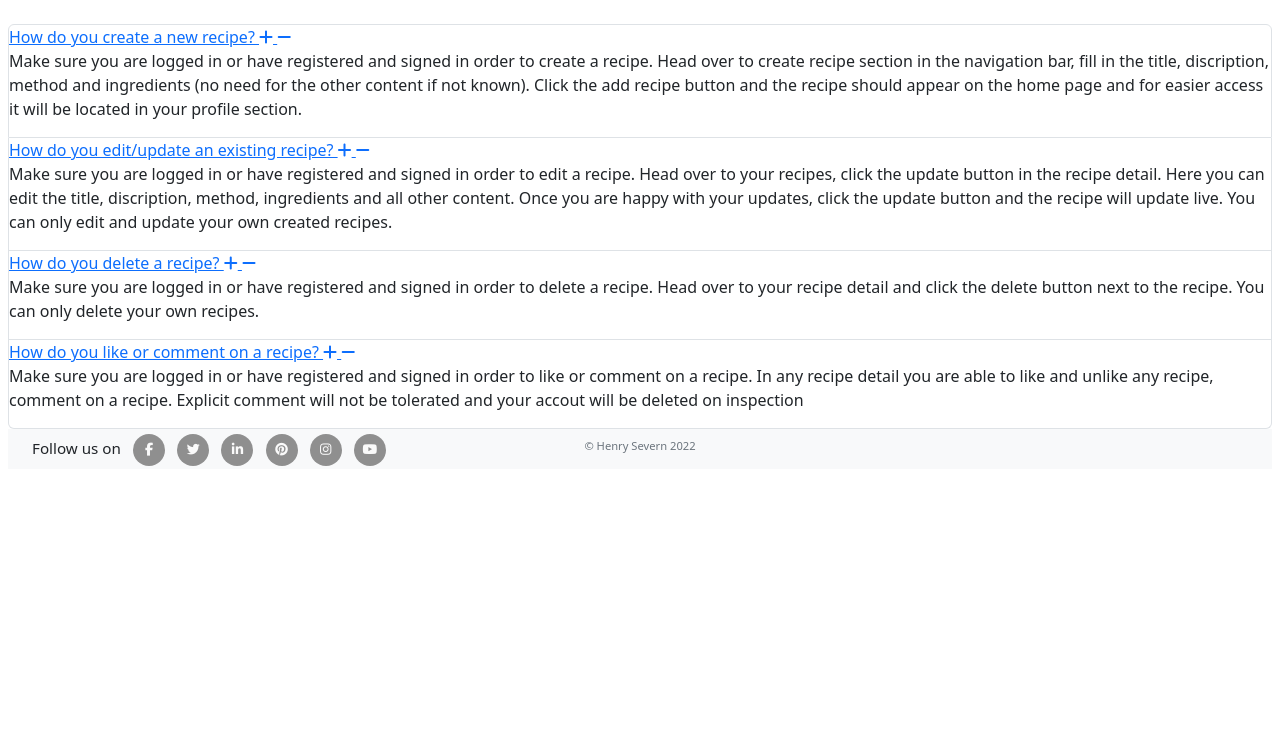
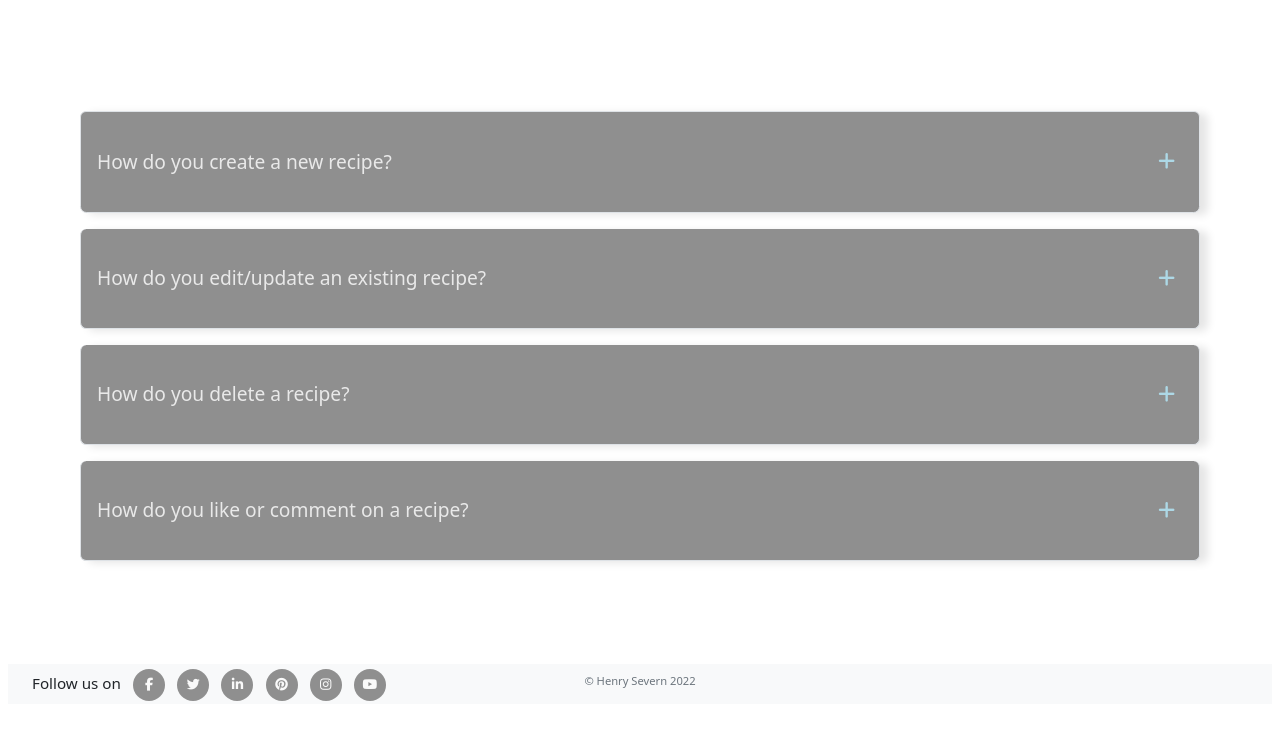
Before and after one commit to henrysevern/django_recipe_app, a Django app: page /questions/ in a window 1280 px wide. Shown: the part 67-800 px from the top of the page. Run offline with Django 3.2, Linux system fonts and the light colour scheme; some libraries are stand-ins or nearby versions.

Commit message:
Style questions.html template

```diff
--- a/static/css/style.css
+++ b/static/css/style.css
@@ -1,3 +1,8 @@
+#card-likes {
+    justify-content: right;
+}
+
+
 /* recipe detail page */
 #image-background{
     max-height: 200px;
@@ -64,6 +69,19 @@ background-color:#ffe6e6;
     background-color: whitesmoke;
 }
 
+.btn-like {
+    color: #E84610;
+    border: none;
+    background: transparent;
+}
+
+.btn-like:hover,
+.btn-like:active {
+    color: #E84610;
+    background: transparent;
+    border: none;
+}
+
 /* footer */
 footer {
     position: relative;
@@ -112,3 +130,85 @@ p.copyright {
 #footer-details {
     margin: 20px;
 }
+
+/* FAQ page questions */
+
+.question-section {
+    width: 100%;
+    height: 80vh;
+    /* background-color: #3c4053; */
+    display: flex;
+    align-items: center;
+    justify-content: center;
+}
+
+.question-container{
+    width: 90%;
+    max-width: 70rem;
+    margin: 0 auto;
+    padding: 0;
+}
+
+.accordion-item{
+    background-color: #8f8f8f;
+    border-radius: .4rem;
+    margin-bottom: 1rem;
+    padding: 1rem;
+    box-shadow: .5rem 2px .5rem rgba(0,0,0,.1);
+}
+
+.accordion-link{
+    font-size: 1.2rem;
+    color: rgba(255,255,255,.8);
+    text-decoration: none;
+    /* background-color: #283042; */
+    width: 100%;
+    display: flex;
+    align-items: center;
+    justify-content: space-between;
+    padding: 1rem 0;
+}
+
+.accordion-link i {
+    color: lightblue;
+    padding: .5rem;
+}
+
+.accordion-link .fa-minus {
+    display: none;
+}
+
+.answer {
+    max-height: 0;
+    overflow: hidden;
+    position: relative;
+    font-size: 1rem;
+    color: rgba(225,225,225);
+    transition: max-height 650ms;
+}
+
+.answer::before {
+    content: "";
+    position: absolute;
+    width: .6rem;
+    height: 90%;
+    background-color: lightblue;
+    top: 50%;
+    left: 0;
+    transform: translateY(-50%);
+}
+
+.answer p {
+    padding: 1rem;
+}
+.accordion-item:target .answer {
+    max-height: 20rem;
+}
+
+.accordion-item:target .accordion-link .fa-plus {
+    display: none;
+}
+
+.accordion-item:target .accordion-link .fa-minus {
+    display: block;
+}
```
